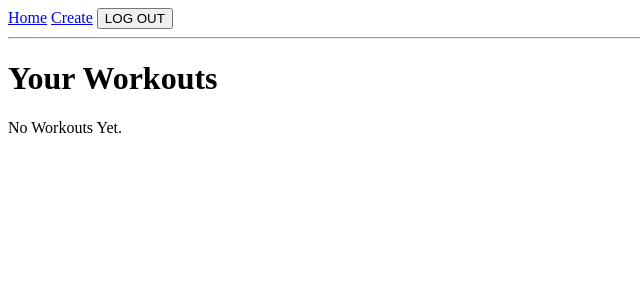
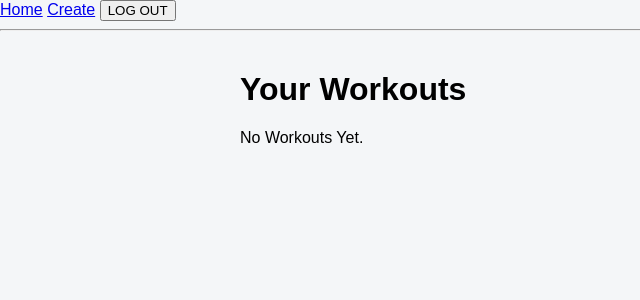
Before and after one commit to AbshirAli0/workout-logger, a Django app: page /workouts/ in a window 1280 px wide. Shown: the top 300 px of the page, without its empty margins (0-640 px from the left). Run offline with Django 5.2, Linux system fonts and the light colour scheme; the visitor is signed in with stand-in values (Sample User, id 1); data that the repository does not hold is empty.

Commit message:
Added global layout styles

```diff
--- a/project_1/templates/base.html
+++ b/project_1/templates/base.html
@@ -20,6 +20,10 @@
 
     <hr />
 
-    {% block content %} {% endblock %}
+    <div class="container">
+
+      {% block content %} {% endblock %}
+
+    </div>
   </body>
 </html>
--- a/project_1/workouts/static/workouts/css/styles.css
+++ b/project_1/workouts/static/workouts/css/styles.css
@@ -0,0 +1,12 @@
+body {
+    font-family: Arial, san-serif;
+    background-color: #f4f6f8;
+    margin: 0;
+    padding: 0;
+}
+
+.container {
+    width: 800px;
+    margin: 40px auto;
+
+}
```
